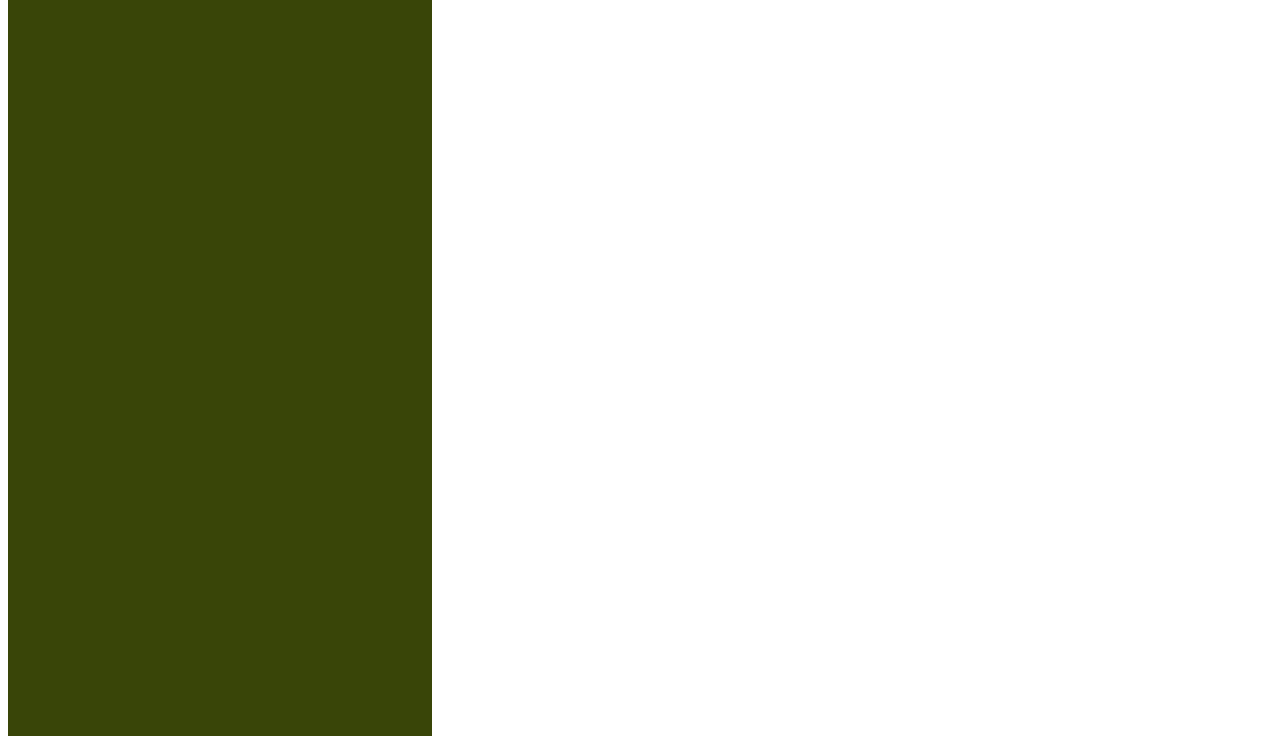
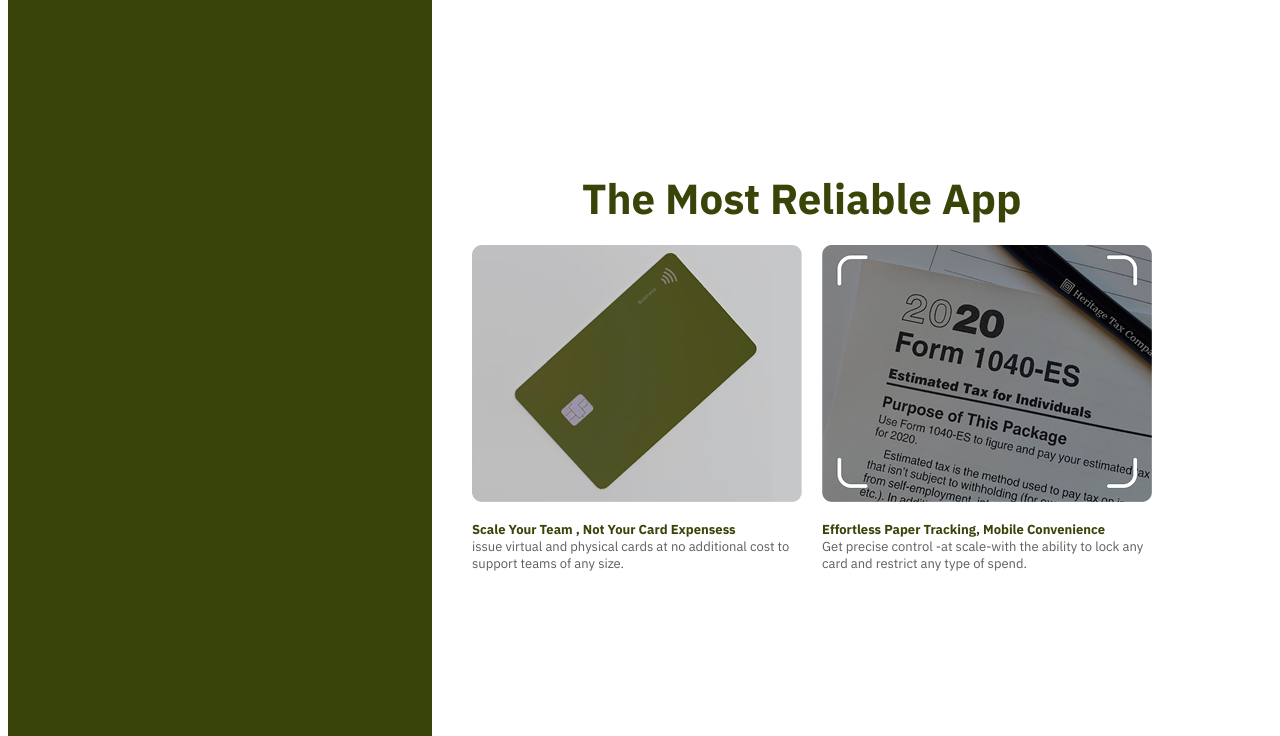
Before and after one commit to Smil1ck/Test-Web, a plain HTML site: page index.html in a window 1280 px wide. Shown: the part 1524-2260 px from the top of the page. Drawn offline with Linux system fonts and the light colour scheme.

Commit message:
add ReliableApp

```diff
--- a/Styles/main.css
+++ b/Styles/main.css
@@ -88,6 +88,7 @@
   gap: 30px;
   align-items: center;
   padding-top: 33px;
+  border-radius: 10px;
 }
 
 .graph-img {
@@ -115,3 +116,48 @@
   width: 200px;
   height: 68px;
 }
+
+.ReliableApp {
+  width: 760px;
+  height: 560px;
+  display: flex;
+  flex-direction: column;
+  padding-top: 80px;
+  padding-bottom: 80px;
+}
+
+.App-h1 {
+  width: 481px;
+  height: 44px;
+  font-size: 42px;
+  color: #394508;
+  font-family: "IBM Plex Sans";
+  margin-bottom: 30px;
+  margin-left: 110px;
+}
+
+.AppContainer {
+  display: inline-flex;
+  gap: 20px;
+  margin-bottom: 80px;
+}
+
+.cred {
+  gap: 19px;
+  display: flex;
+  flex-direction: column;
+}
+
+.cred-ph {
+  width: 330px;
+  height: 257;
+}
+
+.App-text {
+  width: 330px;
+  font-family: "IBM Plex Sans";
+  height: 56;
+  white-space: nowrap;
+  font-size: 13px;
+  color: #5d5d5d;
+}
--- a/index.html
+++ b/index.html
@@ -130,6 +130,37 @@
           </div>
         </div>
       </div>
+
+      <div class="ReliableApp">
+        <h1 class="App-h1">The Most Reliable App</h1>
+        <div class="AppContainer">
+          <div class="cred">
+            <img
+              class="cred-ph"
+              src="./images/CreditCard.png"
+              alt="creditcard"
+            />
+            <div class="App-text">
+              <span style="color: #394508; font-weight: bold"
+                >Scale Your Team , Not Your Card Expensess</span
+              >
+              <br />
+              issue virtual and physical cards at no additional cost to <br />
+              support teams of any size.
+            </div>
+          </div>
+          <div class="cred">
+            <img class="cred-ph" src="./images/Photo.png" alt="paper" />
+            <div class="App-text">
+              <span style="color: #394508; font-weight: bold"
+                >Effortless Paper Tracking, Mobile Convenience </span
+              ><br />
+              Get precise control -at scale-with the ability to lock any <br />
+              card and restrict any type of spend.
+            </div>
+          </div>
+        </div>
+      </div>
     </main>
   </body>
 </html>
```
